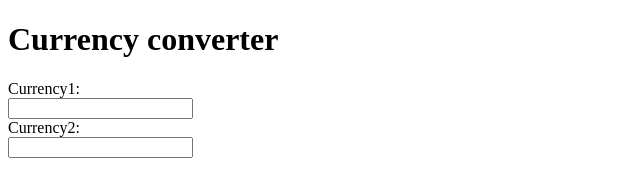
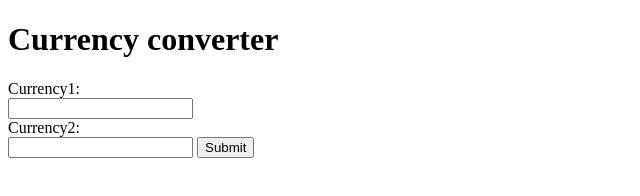
Before and after one commit to URTxin/note, a plain HTML site: page index.html in a window 1280 px wide. Shown: the whole page, without its empty margins (0-640 px from the left). Drawn offline with Linux system fonts and the light colour scheme.

Commit message:
add submit

```diff
--- a/index.html
+++ b/index.html
@@ -6,11 +6,12 @@
 <body>
 
 <h1>Currency converter</h1>
-<form>
+<form action="main.py">
   <label for="fname">Currency1:</label><br>
   <input type="number" id="fname" name="currency1"><br>
   <label for="lname">Currency2:</label><br>
   <input type="number" id="lname" name="currency2">
+  <input type="submit"  />
 </form>
 </body>
 </html>
```
